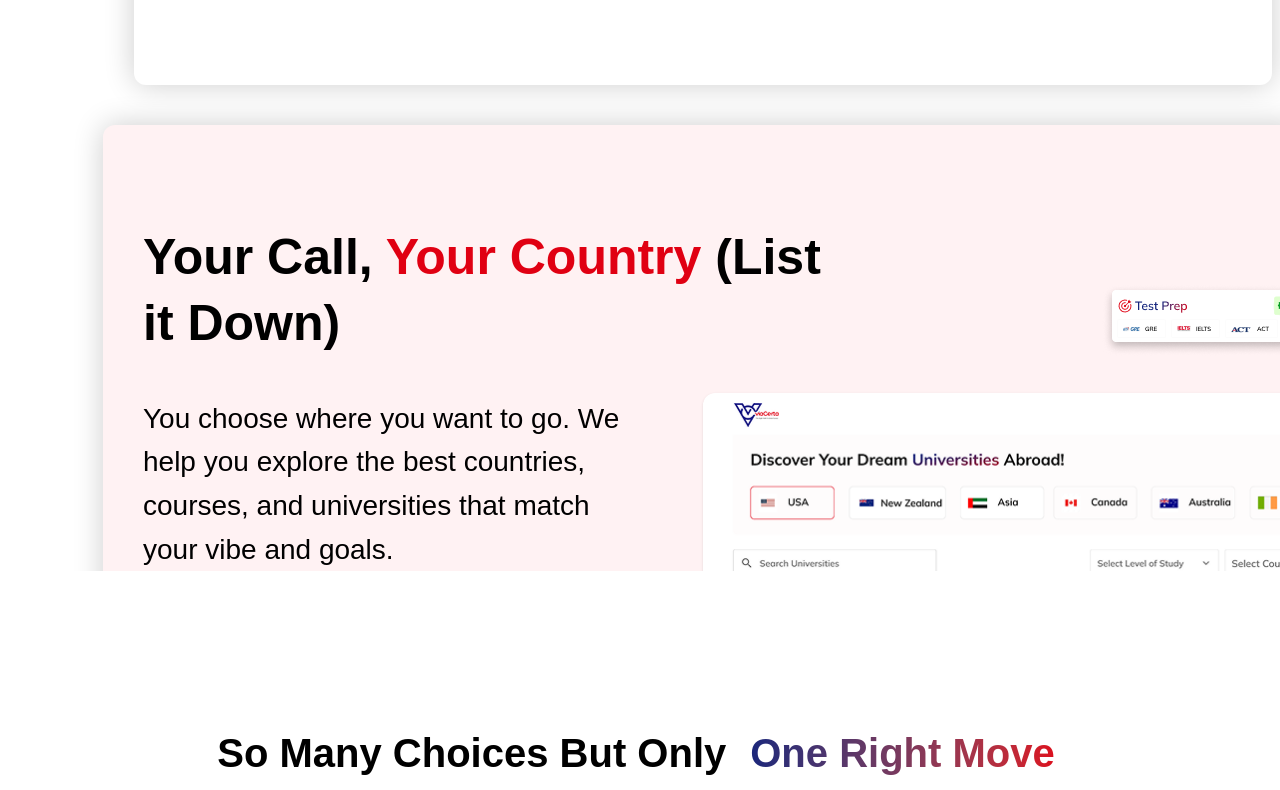
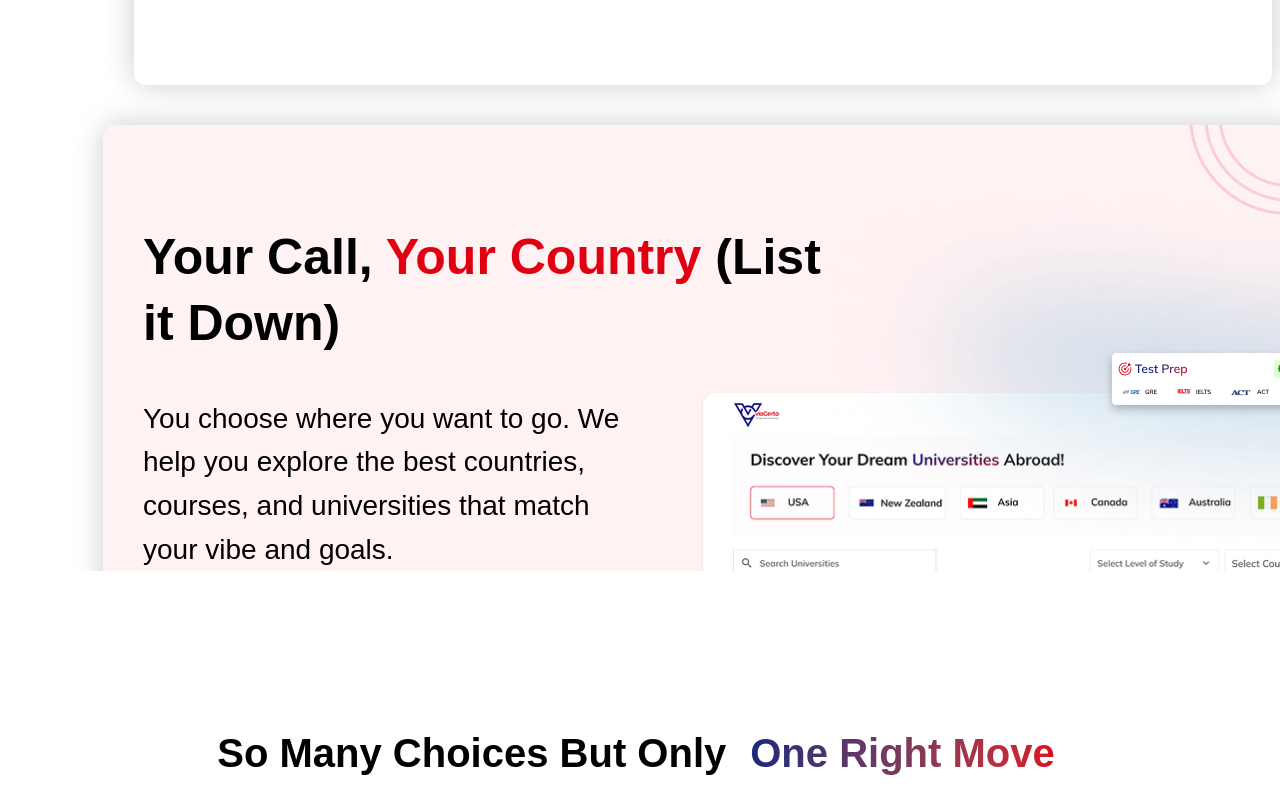
Before and after one commit to sanketkedare/viacertaabroad_main, a Next.js app: page / in a window 1280 px wide. Shown: the part 1420-2210 px from the top of the page. Built offline with nearby package versions, Linux system fonts and the light colour scheme.

Commit message:
Carts Updated

```diff
--- a/src/components/Process/Cart2.jsx
+++ b/src/components/Process/Cart2.jsx
@@ -17,9 +17,14 @@ const Cart2 = () => {
           </button>
         </div>
         <img src="/slider/image21.png" className="absolute bottom-0 right-0 w-[600px] shadow-sm rounded-t-xl"/>
-        <img src="/slider/image22.png" className="absolute lg:bottom-14 lg:right-1/2 right-1/4 bottom-2/5"/>
-        <img src="/slider/image23.png" className="absolute lg:top-1/4 top-2/3 right-0"/>
+        <img src="/slider/image22.png" className="absolute lg:bottom-14 lg:right-[45%] right-1/4 bottom-2/5"/>
+        <img className="absolute bottom-[30%] right-0 w-[500px] z-0" src="/slider/Ellipse1.png"/>
+
+        <img src="/slider/image23.png" className="absolute lg:top-[35%] top-2/3 right-0"/>
+
         <img src="/slider/lines.png" className="absolute bottom-0 left-0" />
+        <img src="/slider/lines.png" className="absolute top-0 right-0 rotate-180" />
+
 
       </div>
     </div>
--- a/src/components/Process/Cart3.jsx
+++ b/src/components/Process/Cart3.jsx
@@ -4,7 +4,7 @@ const Cart3 = () => {
   return (
     <div className="sticky top-10 lg:w-[1366px] lg:h-[634px] h-[950px] m-auto lg:mt-10 mt-0 mb-0 flex items-center">
       <div className="absolute w-full h-[420px] z-0"></div>
-      <div className="relative h-[634px] w-10/12 bg-white  m-auto rounded-xl z-10 shadow-[0_0_30px_rgba(0,0,0,0.2)] flex">
+      <div className="relative h-[634px] w-10/12 bg-[#F6F7FA]  m-auto rounded-xl z-10 shadow-[0_0_30px_rgba(0,0,0,0.2)] flex">
         <div className="lg:w-2/3 p-10 text-left flex flex-col gap-10 justify-center">
           <h1 className="lg:text-[50px] text-3xl lg:text-left text-center font-semibold">
             A <span className="text-[#E00012]">Roadmap</span>, made just for you
@@ -20,6 +20,9 @@ const Cart3 = () => {
 
         </div>
         <img src="/slider/lines.png" className="absolute top-0 right-0 rotate-180" />
+        <img src="/slider/lines.png" className="absolute top-0 right-0 rotate-180" />
+        <img className="absolute bottom-0 right-0 w-[500px] z-0" src="/slider/Ellipse1.png"/>
+
 
       </div>
     </div>
--- a/src/components/Process/Cart4.jsx
+++ b/src/components/Process/Cart4.jsx
@@ -13,13 +13,22 @@ const Cart4 = () => {
           <p className="lg:text-[28px] text-lg lg:w-3/4">
           From finding a part-time work, Internships, and guiding you toward a post-study work visa– we help you build your career form day one.
 
-</p>
+           </p>
           <button className="bg-[#E00012] lg:w-[191px] w-full h-[50px]  text-white text-[20px] rounded-[4px]">
             Let's chat now
           </button>
         </div>
-        <img className="absolute bottom-0 right-0 w-[500px] z-0" src="/slider/image41.png"/>
+        <img className="absolute bottom-0 right-0 w-[500px] z-0 shadow" src="/slider/image41.png"/>
+        <img className="absolute bottom-2 right-2/5 w-[200px] z-0 shadow-sm p-0" src="/slider/image42.png"/>
+        <img className="absolute bottom-[30%] right-0 w-[500px] z-0" src="/slider/Ellipse1.png"/>
+        <img className="absolute bottom-[10%] right-[20%] w-[500px] z-0" src="/slider/Ellipse-red.png"/>
+
+
+        <img className="absolute bottom-[50%] right-1/12 w-[200px] z-0 roundedd-xl p-0" src="/slider/image43.png"/>
+
         <img src="/slider/lines.png" className="absolute bottom-0 left-0" />
+        <img src="/slider/lines.png" className="absolute top-0 right-0 rotate-180" />
+
       </div>
     </div>
   );
```
Also changed, not shown: public/slider/Ellipse-red.png (added), public/slider/Ellipse1.png (added).
